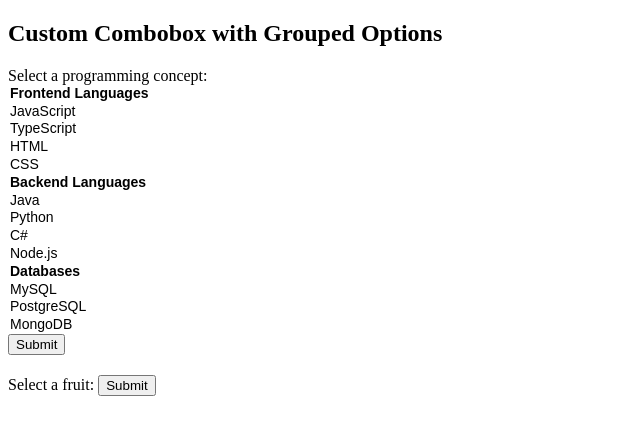
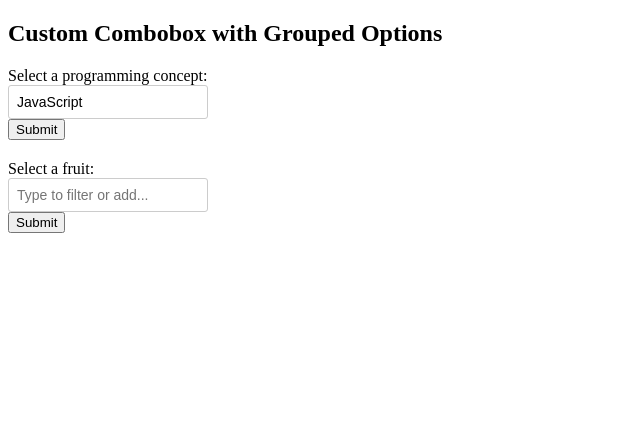
Before and after one commit to pawer13/web-components, a plain HTML site: page index.html in a window 1280 px wide. Shown: the whole page, without its empty margins (0-640 px from the left). Drawn offline with Linux system fonts and the light colour scheme.

Commit message:
Fix the load of CSS, adding it the shadow DOM

```diff
--- a/combobox/combobox.html
+++ b/combobox/combobox.html
@@ -1,4 +1,3 @@
-<link rel="stylesheet" href="./combobox.css" />
 <input type="text" id="combo-input" placeholder="Type to filter or add..." autocomplete="off">
 <div class="dropdown" id="combo-dropdown">
     <ul id="combo-options"></ul>
--- a/combobox/combobox.js
+++ b/combobox/combobox.js
@@ -1,9 +1,14 @@
 (async () => {
-    // Get the URL of the current script to resolve the HTML file path relative to the script location
-    const scriptUrl = import.meta.url || document.currentScript.src;
+    // Get the URL of the current script to resolve file paths relative to the script location
+    const scriptUrl = document.currentScript.src;
     const scriptDirectory = scriptUrl.substring(0, scriptUrl.lastIndexOf('/'));
     const htmlUrl = `${scriptDirectory}/combobox.html`;
-    const html = await fetch(htmlUrl).then(data => data.text());
+    const cssUrl = `${scriptDirectory}/combobox.css`;
+
+    const [html, css] = await Promise.all([
+        fetch(htmlUrl).then(data => data.text()),
+        fetch(cssUrl).then(data => data.text())
+    ]);
 
 class CustomCombobox extends HTMLElement {
 
@@ -34,8 +39,8 @@ class CustomCombobox extends HTMLElement {
         // Create a shadow DOM: The internal DOM structure for this element
         this.attachShadow({ mode: 'open' });
 
-        //adding the HTML obtained from the fetch call
-        this.#internals.shadowRoot.innerHTML = html;
+        // Inject CSS and HTML into the shadow DOM
+        this.#internals.shadowRoot.innerHTML = `<style>${css}</style>${html}`;
 
         // References to the shadow DOM elements
         this.#input = this.#internals.shadowRoot.getElementById('combo-input');
```
